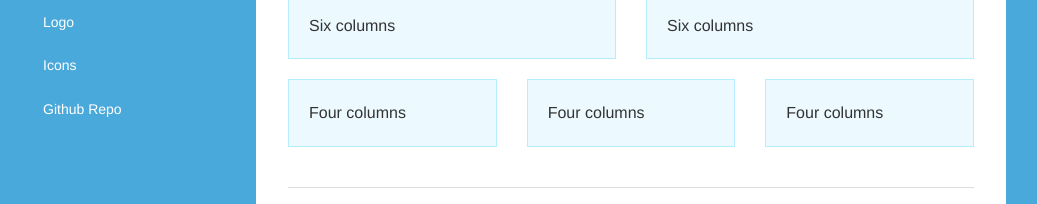
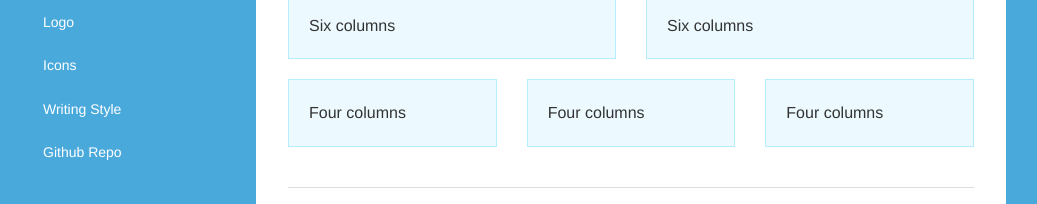
Before and after one commit to carbonfive/abtstyles, a website: page index.html in a window 1280 px wide. Shown: the part 542-746 px from the top of the page, without its empty margins (134-1171 px from the left). Drawn offline with Linux system fonts and the light colour scheme.

Commit message:
add writing style guide link

```diff
--- a/index.html
+++ b/index.html
@@ -25,7 +25,8 @@
               <li role="menuitem"><a href="#buttons">Buttons and Links</a></li>
               <li role="menuitem"><a href="#logo">Logo</a></li>
               <li role="menuitem"><a href="#icons">Icons</a></li>
-              <li role="menuitem"><a href="https://github.com/carbonfive/abtstyles">Github Repo</a></li>
+              <li role="menuitem"><a href="https://docs.google.com/a/carbonfive.com/document/d/1PAX8fOyrpc3FUlumDRrLcLsWxyJKcOXg74WQa0dvhNA/edit" target="_blank">Writing Style</a></li>
+              <li role="menuitem"><a href="https://github.com/carbonfive/abtstyles" target="_blank">Github Repo</a></li>
             </ul>
         </nav>
       </div>
@@ -437,6 +438,40 @@
             </div>
         </div>
 
+        <!-- <hr />
+
+        <div class="row">
+            <div class="large-12 columns">
+                <h4 class="sectionTitle"><a name="writing">Writing Style</a></h4>
+                <h5 class="subSectionTitle">General guidelines</h5>
+                    <ul class="list">
+                        <li>Use sentence case for page titles, links and calls to action.  Capitalize the first word and proper nouns only.
+                            <ul class="sublist">Examples:
+	                                 <li>Learn more about borrowing</li>
+	                                 <li>Meet the Prosper team</li>
+	                                 <li>Check your rate</li>
+                            </ul>
+                        </li>
+                        <li>Use active voice
+                            <p class>Try “Investors commit funds to your loan” instead of “Your loan will be funded by investors”</p>
+                        </li>
+                        <li></li>
+                        <li></li>
+                        <li></li>
+                    </ul>
+                <h5 class="subSectionTitle">Homepage and informational content</h5>
+                    <p></p>
+                <h5 class="subSectionTitle">Application process for borrowers and investors</h5>
+                    <p></p>
+                <h5 class="subSectionTitle">Email messaging
+</h5>
+                    <p></p>
+                <h5 class="subSectionTitle">Errors and help</h5>
+                    <p></p>
+                  </div>
+                </div>
+            </div>
+        </div> -->
     </div>
 
     <script src="bower_components/jquery/dist/jquery.min.js"></script>
```
Also changed, not shown: scss/app.scss (+16 -0 lines).
